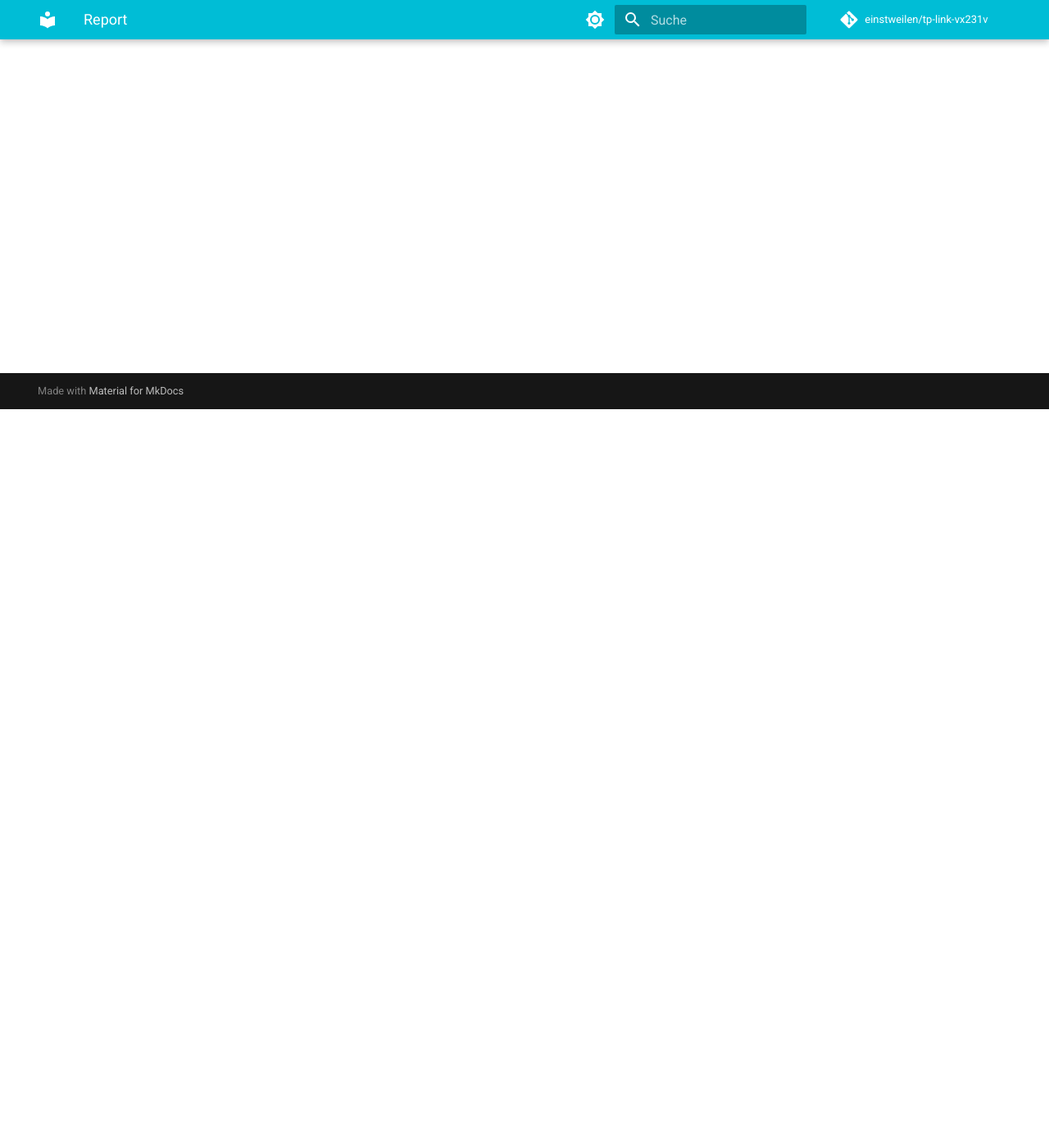
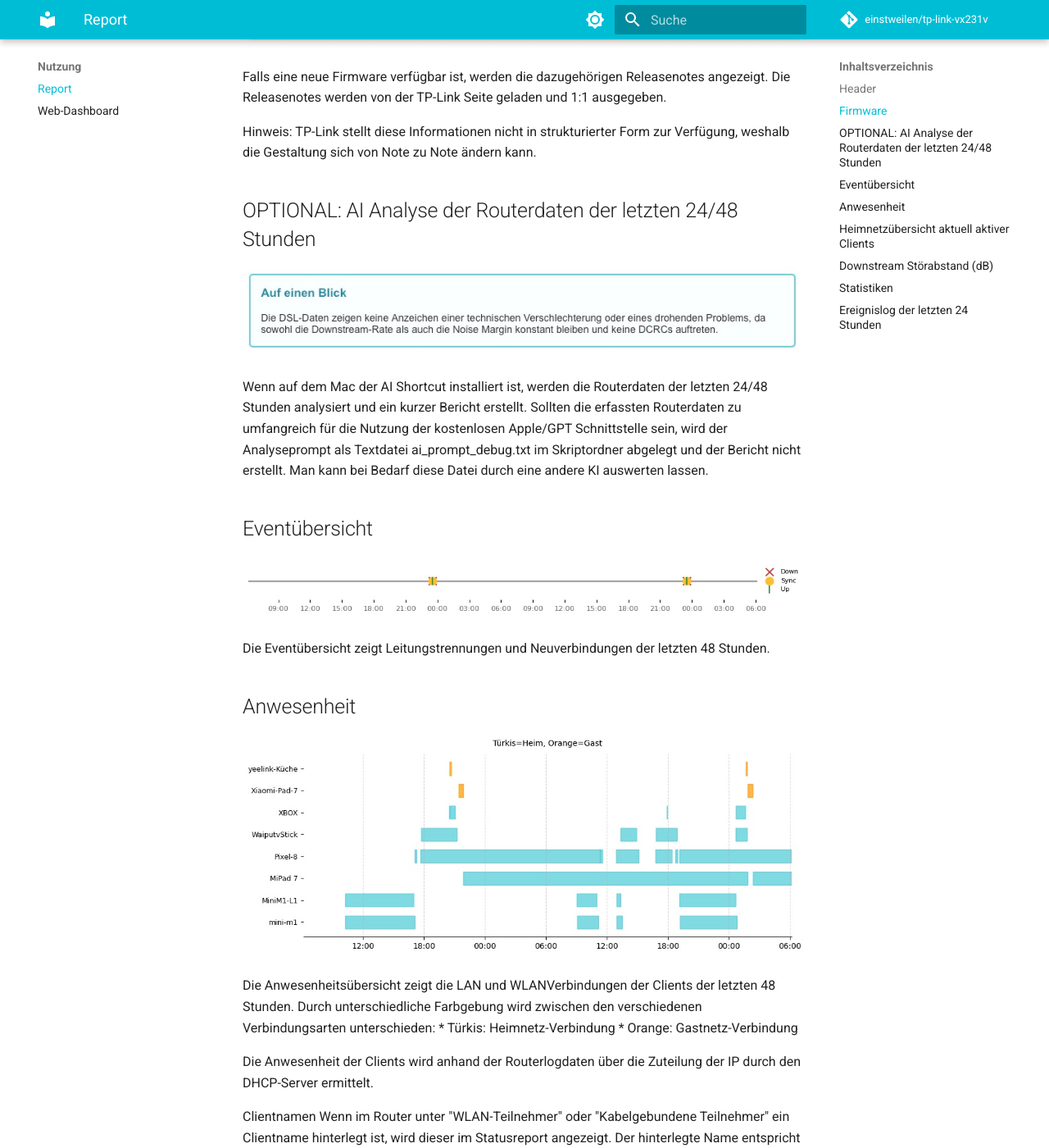
Before and after one commit to einstweilen/tp-link-vx231v, an MkDocs documentation site: the page built from docs/report.md, in a window 1280 px wide and 1400 px high, scrolled down 901 px. Shown: the whole window at 82% size. Built offline with MkDocs 1.6.1 and Material for MkDocs 9.7.7, drawn with Linux system fonts in a browser that asks for light colours; comment, search, counter and statistics services are not loaded; some of the changed text lies outside the part shown.

Commit message:
Docu für Statusreport

```diff
--- a/docs/report.md
+++ b/docs/report.md
@@ -1,7 +1,7 @@
-# Report
+# Statusreport
 
-Die aufgezeichneten Daten werden in einem Bericht zusammengefasst.<br>
-Der Bericht kann im Browser geöffnet oder zeitgesteuert als eMail versendet werden.
+Die aufgezeichneten Daten können in einem Statusreport zusammengefasst werden.<br>
+Dieser Bericht kann direkt mit dem lokalen Browser geöffnet oder zeitgesteuert als eMail versendet werden.
 
 <details markdown="1">
 <summary>Beispiel: Statusreport</summary>
@@ -9,3 +9,85 @@ Der Bericht kann im Browser geöffnet oder zeitgesteuert als eMail versendet wer
 ![Beispiel Statusreport](images/beispiel-statusreport.jpg)
 
 </details>
+
+## Header
+
+![Header](images/report-header.jpg)
+
+Der Header zeigt
+* Datum der Generierung
+* Datum und Uhrzeit seit der letzten Routereinwahl
+* die aktuelle IP-Adresse des Routers
+* die aktuelle Download- und Upload-Geschwindigkeit
+
+## Firmware
+
+![Firmware](images/report-firmware.jpg)
+
+Falls eine neue Firmware verfügbar ist, werden die dazugehörigen Releasenotes angezeigt.
+Die Releasenotes werden von der TP-Link Seite geladen und 1:1 ausgegeben.
+
+Hinweis: TP-Link stellt diese Informationen nicht in strukturierter Form zur Verfügung, weshalb die Gestaltung sich von Note zu Note ändern kann.
+
+## OPTIONAL: AI Analyse der Routerdaten der letzten 24/48 Stunden
+
+![AI Analyse](images/report-ai.jpg)
+
+Wenn auf dem Mac der AI Shortcut installiert ist, werden die Routerdaten der letzten 24/48 Stunden analysiert und ein kurzer Bericht erstellt.
+Sollten die erfassten Routerdaten zu umfangreich für die Nutzung der kostenlosen Apple/GPT Schnittstelle sein, wird der Analyseprompt als Textdatei ai_prompt_debug.txt im Skriptordner abgelegt und der Bericht nicht erstellt.
+Man kann bei Bedarf diese Datei durch eine andere KI auswerten lassen.
+
+## Eventübersicht
+
+![Eventübersicht](images/report-events.jpg)
+
+Die Eventübersicht zeigt Leitungstrennungen und Neuverbindungen der letzten 48 Stunden.
+
+## Anwesenheit
+
+![Anwesenheit](images/report-clients.jpg)
+
+Die Anwesenheitsübersicht zeigt die LAN und WLANVerbindungen der Clients der letzten 48 Stunden.
+Durch unterschiedliche Farbgebung wird zwischen den verschiedenen Verbindungsarten unterschieden:
+* Türkis: Heimnetz-Verbindung
+* Orange: Gastnetz-Verbindung
+
+Die Anwesenheit der Clients wird anhand der Routerlogdaten über die Zuteilung der IP durch den DHCP-Server ermittelt.
+
+Clientnamen
+Wenn im Router unter "WLAN-Teilnehmer" oder "Kabelgebundene Teilnehmer" ein Clientname hinterlegt ist, wird dieser im Statusreport angezeigt.
+Der hinterlegte Name entspricht dem Namen, den der Client bei der Verbindung dem Router mitgeteilt hat. Hat man diesen in Webinterface überschrieben, wird der manuell überschriebene Name angezeigt.
+
+Nutzt man für die Erfassung der Routerdaten Telnet/SNMP werden darüber die Clientnamen nicht übermittelt, so dass diese auch nicht in der lokalen Clientdaten eingetragen werden können.
+Es empfiehlt sich bei neuhinzugekommen Clients **einmal** die Routerdatenermittlung durch zusätzliche Angabe von --gui über das Routerwebinterface zu erzwingen vx-info.py --update --gui
+Dabei wird der Clientname aus dem Webinterface gelesen und zusammen mit der MAC Adresse in der Datenbank gespeichert. Bei zukünftigen Auswertungen wird dem Client dann anhand seiner MAC-Adresse der gespeicherte Clientname zugeordnet.
+Schlägt diese Zuordnung fehl, erhält der Client in der Grafik die Bezeichnung "unknown".
+
+## Heimnetzübersicht aktuell aktiver Clients
+
+![Heimnetzübersicht](images/report-aktive.jpg)
+
+Zeigt die zum Zeitpunkt der Berichtserstellung im Heimnetz aktiven Clients an.
+
+## Downstream Störabstand (dB)
+
+![Downstream Störabstand](images/report-einparameter.jpg)
+
+Zeigt einen über die config.ini konfigurierbaren DSL-Parameter, für den man sich besonders interessiert, an.
+Im Beispiel wird der Verlauf über die letzten 48 Stunden des "Störabstands im Downstream" angezeigt.
+
+## Statistiken
+
+**Anzahl der Reconnects im Zeitraum (48h):** 2<br>
+**Anzahl der Reconnects in den letzten 24h:** 1<br>
+**Anzahl der PADO_timeouts im Zeitraum (48h):** 2<br>
+**Anzahl der PADO_timeouts in den letzten 24h:** 0<br>
+
+Beispiel für typische Debuginformationen bei Verbindungsproblemen.<br>
+Abschaltbar im [Statistics] Bereich der config.ini durch setzen der Werte auf False.
+
+## Ereignislog der letzten 24 Stunden
+
+![Ereignislog](images/report-eventlog.jpg)
+
+Um das Log kompakt zu halten, werden Ereignisse der Typen "DHCPD" und "Mesh" nicht angezeigt. Diese können in der config.ini im Bereich [Events] unter "exclude_types" konfiguriert werden.
--- a/vx-info.py
+++ b/vx-info.py
@@ -26,8 +26,8 @@ def main():
     parser.add_argument('--update', action='store_true', help='Daten in DB aktualisieren')
     parser.add_argument('--log', action='store_true', help='Router-Log erfassen')
     parser.add_argument('--gui', action='store_true', help='Alle Daten per WebGUI-Scraping holen')
-    parser.add_argument('--report-send', action='store_true', help='Statusbericht generieren und versenden')
-    parser.add_argument('--report-show', action='store_true', help='Statusbericht generieren und im Browser anzeigen')
+    parser.add_argument('--report-send', action='store_true', help='Statusreport generieren und versenden')
+    parser.add_argument('--report-show', action='store_true', help='Statusreport generieren und im Browser anzeigen')
     parser.add_argument('--dashboard', action='store_true', help='Starte Web-Dashboard')
     parser.add_argument('--json-only', action='store_true')
     parser.add_argument('--debug', action='store_true')
```
Also changed, not shown: README.md (+2 -2 lines), docs/konfiguration.md (+3 -3 lines), docs/setup.md (+1 -1 lines), vx-info.md (+2 -2 lines), docs/images/report-ai.jpg (added), docs/images/report-aktive.jpg (added), docs/images/report-clients.jpg (added), docs/images/report-einparameter.jpg (added), docs/images/report-eventlog.jpg (added), docs/images/report-events.jpg (added), docs/images/report-firmware.jpg (added), docs/images/report-header.jpg (added), 3 other files.
